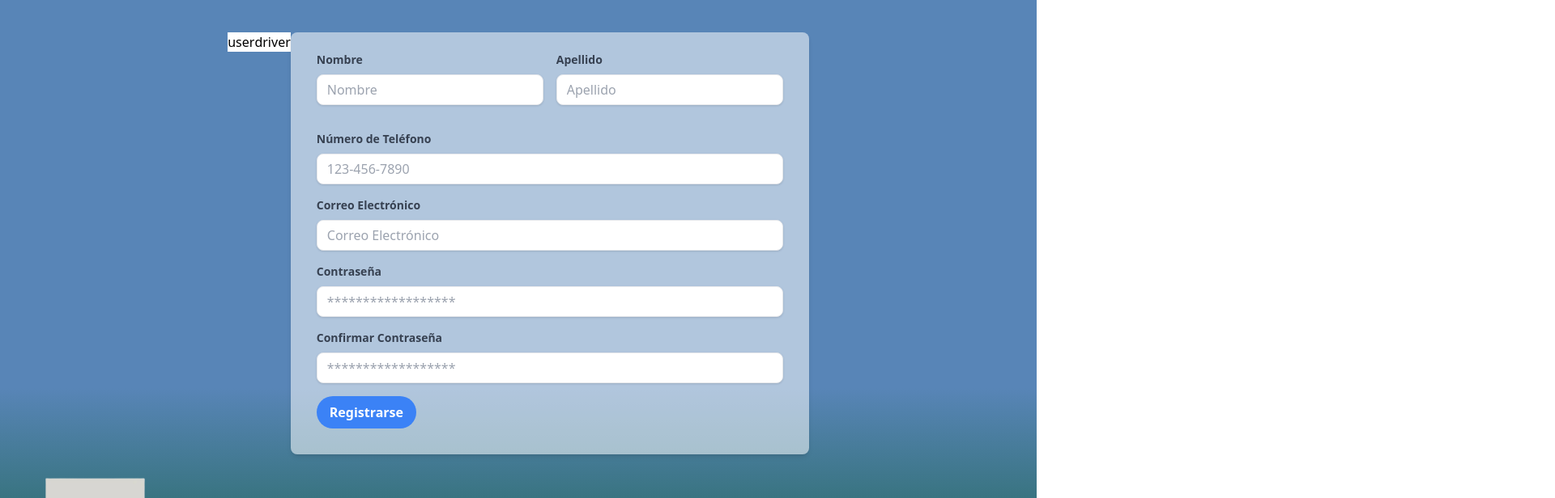
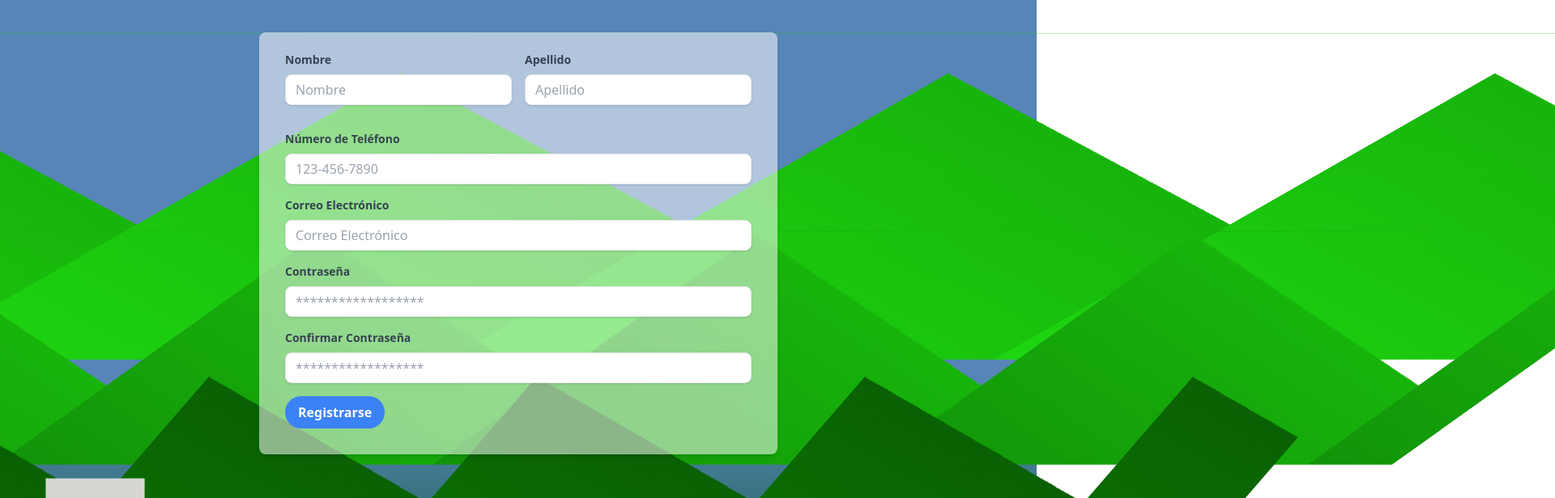
Before and after one commit to MudameProject/MudameFront, a React (Vite) app: page /Register in a window 1280 px wide. Shown: the top 616 px of the page at 81% size, 1920 px wide, since content can reach past the window. Built offline with nearby package versions, Linux system fonts and the light colour scheme.

Commit message:
montañas listas

```diff
--- a/src/App.css
+++ b/src/App.css
@@ -21,9 +21,11 @@
 }
 
 .infinite {
-  position: relative;
+  position: absolute;
+  bottom: 0px;
   width: 100vw;
-  height: 100%;
+  z-index: 5;
+  height: 12rem;
   --tw-bg-opacity: 1;
   background-color: rgb(39 39 42 / var(--tw-bg-opacity));
   transform-origin: bottom;
@@ -35,7 +37,7 @@
   position: absolute;
   top: 50%;
   transform: translateY(-50%);
-  width: 100%;
+  width: 140vw;
   height: 10px;
   background: linear-gradient(
     90deg,
@@ -56,3 +58,98 @@
     background-position: 240px;
   }
 }
+
+.mountains {
+  position: absolute;
+  top: 0px;
+  width: 100vw;
+  height: 60vh;
+  transform: scale(1.5, 1);
+  background-color: rgba(255, 255, 255, 0);
+  transform-origin: top;
+}
+.mountains::before {
+  content: "";
+  position: absolute;
+  bottom: -5%;
+  width: 100%;
+  height: 50%;
+  background: linear-gradient(
+    30deg,
+    rgb(13, 132, 4) -80%,
+    rgb(10, 97, 3) 50%,
+    rgba(0, 0, 0, 0) 0%,
+    rgba(0, 0, 0, 0) 50%
+  );
+  background-size: 270px;
+  transform: skew(-30deg, 0deg) ;
+  animation: colina 2s linear reverse infinite;
+}
+
+
+
+.otraM {
+  position: absolute;
+  top: -190px;
+  z-index: -3;
+  width: 100vw;
+  height: 60vh;
+  transform: scale(2, 1.2);
+  background-color: rgba(255, 255, 255, 0);
+  transform-origin: top;
+}
+.otraM::before {
+  content: "";
+  position: absolute;
+  bottom: -5%;
+  width: 100%;
+  height: 50%;
+  background: linear-gradient(
+    30deg,
+    rgb(18, 147, 9) 0%,
+    rgb(23, 180, 11) 60%,
+    rgba(0, 0, 0, 0) 0%,
+    rgba(0, 0, 0, 0) 50%
+  );
+  background-size: 270px;
+  transform: skew(-40deg, 0deg) ;
+  animation: colina 10s linear infinite;
+}
+
+.doble {
+  position: absolute;
+  top: -320px;
+  z-index: -5;
+  width: 100vw;
+  height: 60vh;
+  transform: scale(2.5, 1.2);
+  background-color: rgba(255, 255, 255, 0);
+  transform-origin: top;
+}
+.doble::before {
+  content: "";
+  position: absolute;
+  bottom: -5%;
+  width: 100%;
+  height: 70%;
+  background: linear-gradient(
+    30deg,
+    rgb(30, 215, 17) 0%,
+    rgb(23, 180, 11) 60%,
+    rgba(0, 0, 0, 0) 0%,
+    rgba(0, 0, 0, 0) 50%
+  );
+  background-size: 270px;
+  transform: skew(-40deg, 0deg) ;
+  animation: colina 23s linear reverse infinite;
+}
+
+
+@keyframes colina {
+  0% {
+    background-position: 0%;
+  }
+  100% {
+    background-position: 270px;
+  }
+}
--- a/src/Components/Register.jsx
+++ b/src/Components/Register.jsx
@@ -30,27 +30,27 @@ InputField.propTypes = {
 
 const Register = () => {
 
-  //instancio los estados
-  const [user, setUser] = useState(false);
-  const [driver, setDriver] = useState(false);
+//   //instancio los estados
+//   const [user, setUser] = useState(false);
+//   const [driver, setDriver] = useState(false);
 
-  //confirmacion de que no se pulsa ambas
+//   //confirmacion de que no se pulsa ambas
 
-  const mostrarUser = () => {
-    if (!driver)
-    setUser(!user);
-  };
+//   const mostrarUser = () => {
+//     if (!driver)
+//     setUser(!user);
+//   };
 
-  const mostrarDriver = () => {
-    if (!user)
-    setDriver(!driver);
-  };
+//   const mostrarDriver = () => {
+//     if (!user)
+//     setDriver(!driver);
+//   };
 
-const desabilitarUser = user
-? "bg-sky-700" : "bg-white";
+// const desabilitarUser = user
+// ? "bg-sky-700" : "bg-white";
 
-const desabilitarDriver = driver
-? "bg-orange-700" : "bg-white";
+// const desabilitarDriver = driver
+// ? "bg-orange-700" : "bg-white";
 
 
   const [formData, setFormData] = useState({
@@ -109,8 +109,8 @@ const desabilitarDriver = driver
   return (
     <body className="flex items-start justify-center w-screen h-screen bg-gradient-to-b from-azulCielo from-60% to-[#0F5D38] ">
       <div className="pt-10 flex items-start justify-center  w-screen h-screen bg-gradient-to-b from-azulCielo from-60% to-[#0F5D38] z-50">
-        <button className={`${desabilitarUser}`} onClick={mostrarUser}>user</button>
-        <button className={`${desabilitarDriver}`} onClick={mostrarDriver}>driver</button>
+        {/* <button className={`${desabilitarUser}`} onClick={mostrarUser}>user</button>
+        <button className={`${desabilitarDriver}`} onClick={mostrarDriver}>driver</button> */}
         {/* {user ? ( */}
           <form
             onSubmit={handleSubmit}
--- a/src/Components/Road.jsx
+++ b/src/Components/Road.jsx
@@ -3,10 +3,12 @@ import Truck from "./Truck";
 
 function Road() {
   return (
-      <div className="w-screen h-48 absolute left-0 bottom-0 z-10">
+      <div className="w-screen h-[80vh] absolute left-0 bottom-0 z-10 ">
+        <div className="doble"></div>
+        <div className="otraM"></div>
+        <div className="mountains"></div>
         <Truck />
-
-          <div className="infinite"></div>
+        <div className="infinite"></div>
       </div>
   );
 }
--- a/src/Components/Truck.jsx
+++ b/src/Components/Truck.jsx
@@ -4,7 +4,7 @@ import "./../App.css"
 
 function Truck() {
   return (
-    <div className="absolute top-[-40px] left-[2vw] saltico z-10">
+    <div className="absolute bottom-[70px] left-[2vw] saltico z-10">
       <img
         src={`${truck}`}
         alt="no cargo T_T"
```
